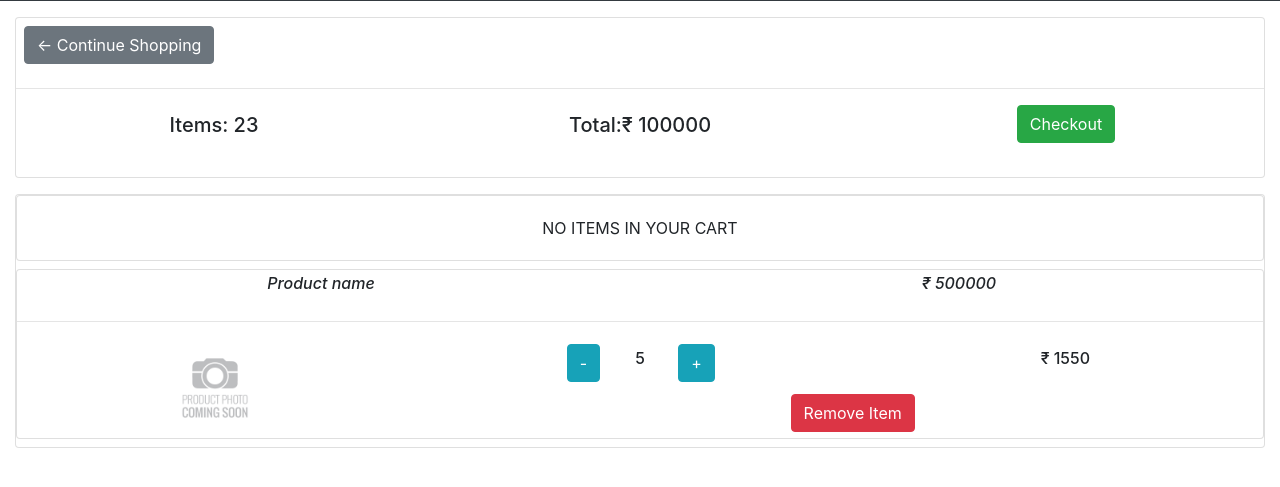
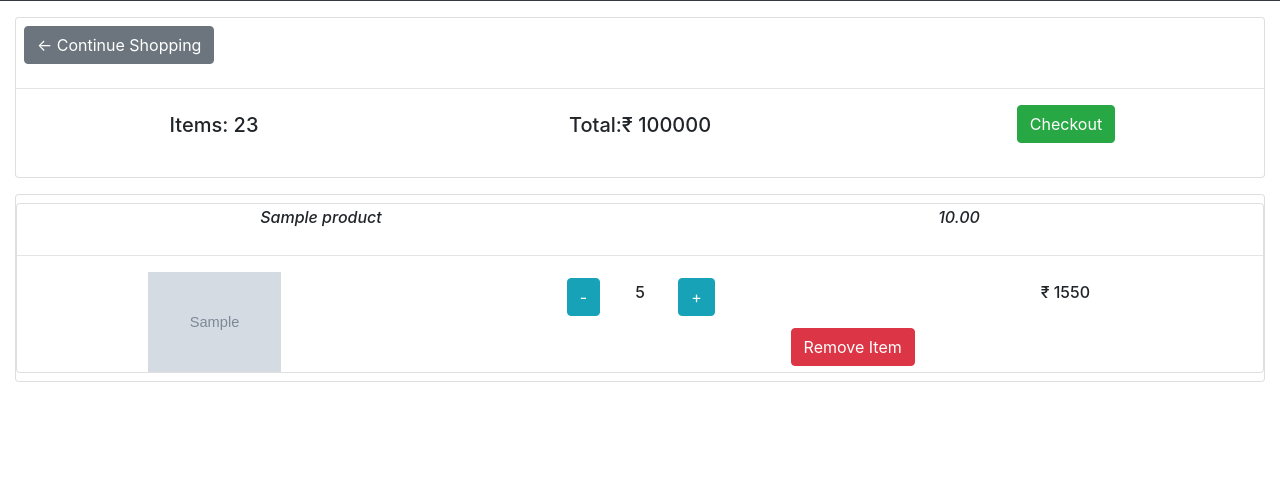
Before and after one commit to bijoyvbabu123/ShopFromMe, a Django app: page /cart/ in a window 1280 px wide. Shown: the part 143-630 px from the top of the page. Run offline with Django 3.2, Linux system fonts and the light colour scheme; tables that the repository leaves empty hold one stand-in row (values such as "Sample post"); grey boxes marked "Sample" are stand-in pictures; some libraries are stand-ins or nearby versions.

Commit message:
Cart page has dummy data now. All the products available in the Product Model are passed to the template throught the view

```diff
--- a/shop/templates/shop/cart.html
+++ b/shop/templates/shop/cart.html
@@ -41,6 +41,8 @@ ShopFromMe - cart
             <div class="card">
                 <div class="row">
                     <!--this is the repeating div-->
+
+                    {% if not items %}
                     <!--this is for an empty cart-->
                     <div class="col-lg-12">
                         <div class="card">
@@ -49,18 +51,20 @@ ShopFromMe - cart
                             </div>
                         </div>
                     </div>
+                    {% endif %}
 
+                    {% for item in items %}
                     <!--this block is for each items-->
                     <div class="col-lg-12 py-2">
                         <div class="card">
 
                             <div class="row pt-1">
-                                <h6 class="card-title col-12 col-sm-8 col-md-6 col-lg-6 text-center"><i>Product name</i></h6>
-                                <h6 class="card-title col-12 col-sm-4 col-md-6 col-lg-6 text-center"><i>₹ 500000</i></h6>
+                                <h6 class="card-title col-12 col-sm-8 col-md-6 col-lg-6 text-center"><i>{{ item.name }}</i></h6>
+                                <h6 class="card-title col-12 col-sm-4 col-md-6 col-lg-6 text-center"><i>{{ item.price }}</i></h6>
                             </div>
                             <hr>
                             <div class="row">
-                                <img class="col-12 col-sm-4 col-md-4 col-lg-4 card-img-top" src="{% static 'shop/images/placeholder.png' %}" alt="product image" style="width: 100%; height: 100px; object-fit: contain;"> <!--this will make enough responsive image-->
+                                <img class="col-12 col-sm-4 col-md-4 col-lg-4 card-img-top" src="{{ item.image.url }}" alt="product image" style="width: 100%; height: 100px; object-fit: contain;"> <!--this will make enough responsive image-->
                                 <div class="col-12 col-sm-8 col-md-8 col-lg-8">
                                     <div class="row">
                                         <!--d-flex... aligns the chid element centrally both hor and ver-->
@@ -89,6 +93,7 @@ ShopFromMe - cart
 
                         </div>
                     </div>
+                    {% endfor %}
 
                 </div>
             </div>
--- a/shop/views.py
+++ b/shop/views.py
@@ -13,7 +13,8 @@ def store(request):
     return render(request, 'shop/store.html', context)
 
 def cart(request):
-    context = {}
+    items = Product.get_all_available_products()
+    context = {'items':items}
     return render(request, 'shop/cart.html', context)
 
 def checkout(request):
```
